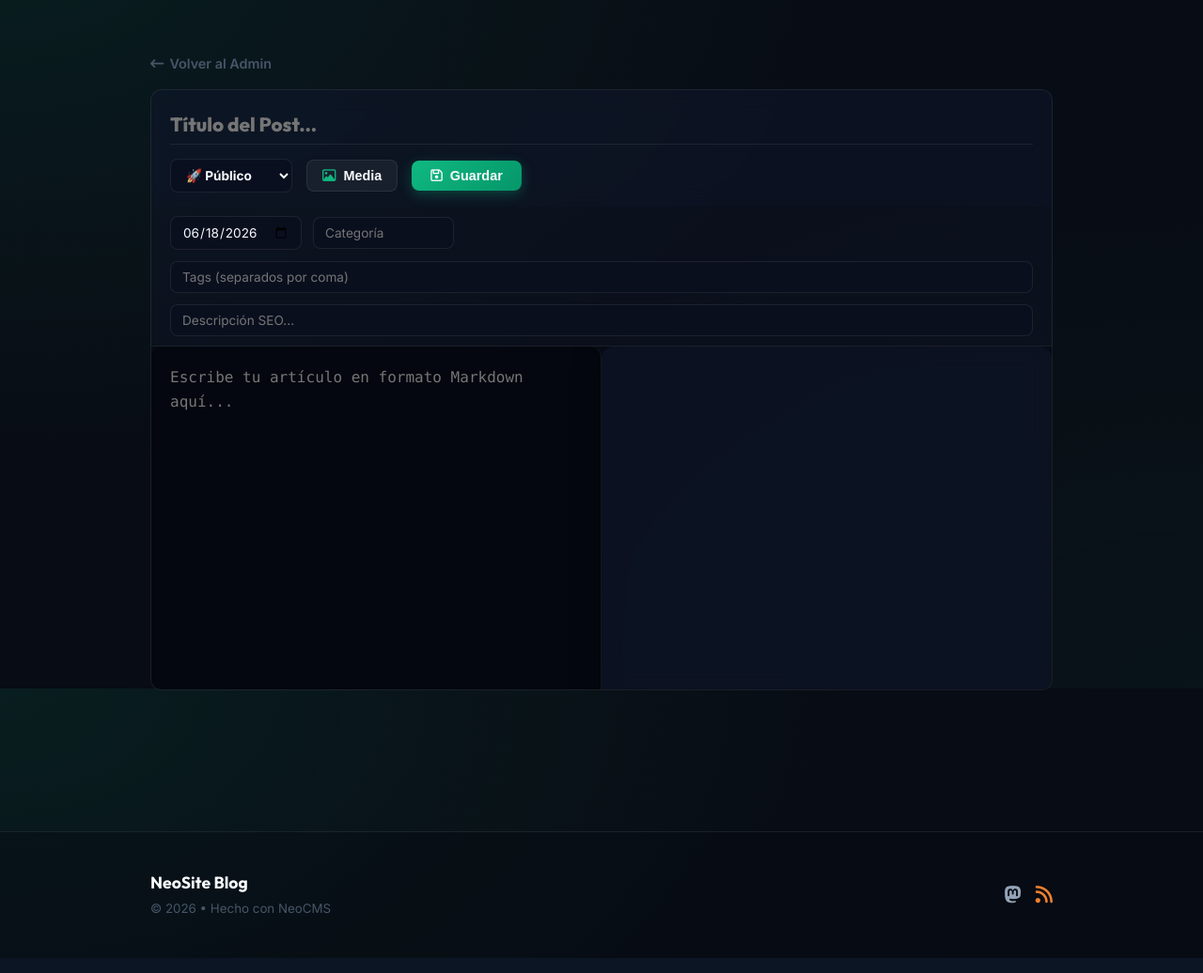
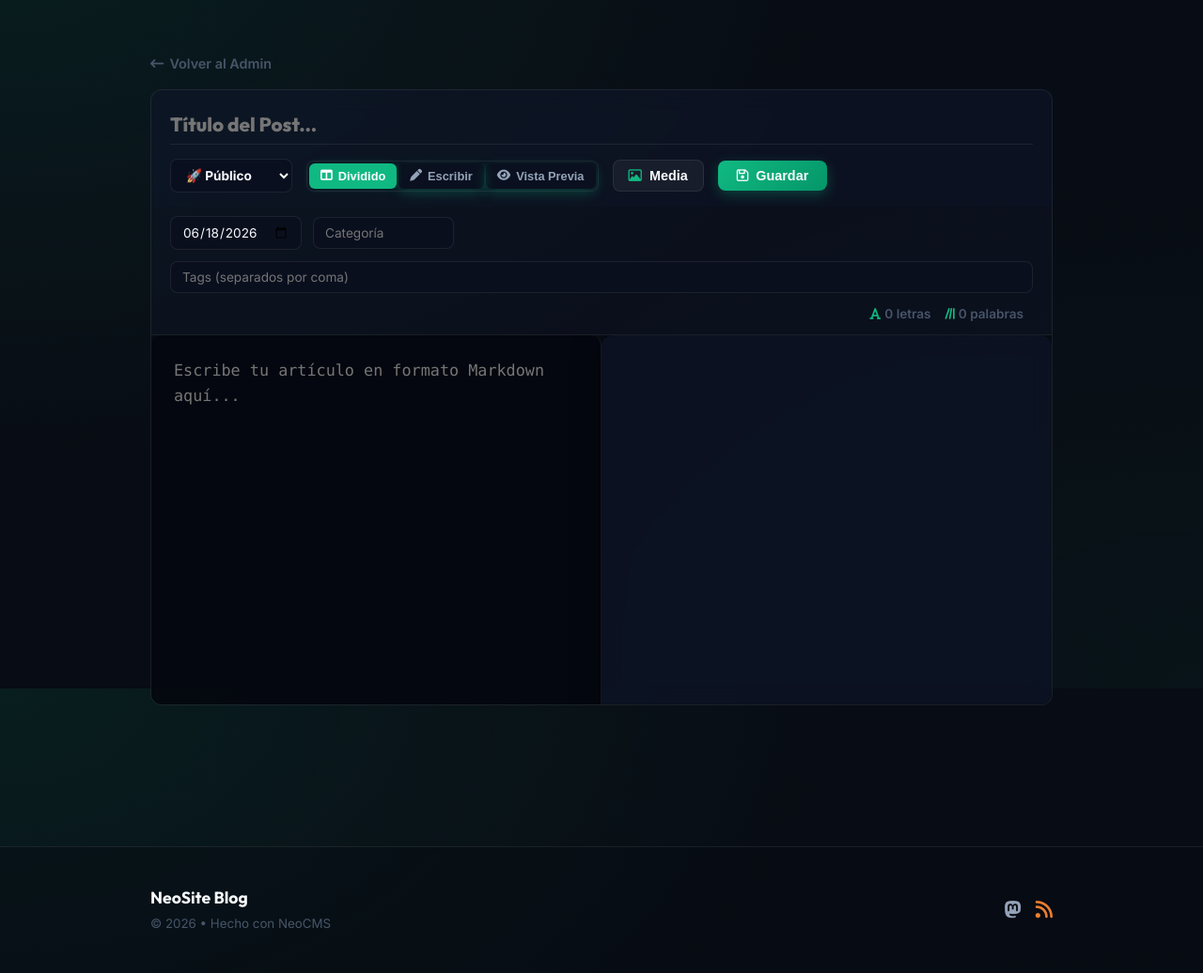
Before and after one commit to neoranger/neocms, a Flask app: page /admin/new in a window 1280 px wide. Shown: the part 67-1103 px from the top of the page at 94% size. Run offline with Flask 3, Linux system fonts and the light colour scheme; the visitor is signed in with stand-in values (Sample User, id 1).

Commit message:
Improve post editor layout with interactive view toggle and counters

```diff
--- a/templates/edit.html
+++ b/templates/edit.html
@@ -8,9 +8,10 @@
         .editor-workspace {
             display: flex;
             flex-direction: column;
-            height: 80vh;
+            height: 82vh;
             margin-top: 15px;
             margin-bottom: 30px;
+            gap: 0;
         }
 
         /* Barra de Herramientas */
@@ -57,23 +58,75 @@
             box-shadow: none !important;
         }
 
+        /* Controles de Modo de Vista */
+        .view-controls {
+            display: flex;
+            background: rgba(10, 15, 30, 0.6);
+            border: 1px solid var(--border-color);
+            border-radius: 8px;
+            padding: 2px;
+            gap: 2px;
+        }
+
+        .btn-view-mode {
+            background: transparent;
+            border: none;
+            color: var(--text-secondary);
+            padding: 6px 12px;
+            font-size: 0.8rem;
+            font-weight: 600;
+            cursor: pointer;
+            border-radius: 6px;
+            transition: all 0.2s cubic-bezier(0.4, 0, 0.2, 1);
+            display: inline-flex;
+            align-items: center;
+            gap: 6px;
+        }
+
+        .btn-view-mode:hover {
+            color: var(--text-primary);
+        }
+
+        .btn-view-mode.active {
+            color: #fff !important;
+            background: var(--accent-primary) !important;
+            box-shadow: 0 0 10px rgba(16, 185, 129, 0.2);
+        }
+
         /* GRID PRINCIPAL */
         .editor-grid {
             display: grid;
-            grid-template-columns: 1fr 1fr;
             flex-grow: 1;
             min-height: 0;
             border: 1px solid var(--border-color);
             border-radius: 0 0 12px 12px;
             background: rgba(8, 12, 20, 0.4);
             overflow: hidden;
+            transition: all 0.3s ease;
+        }
+
+        /* Clases de modos de vista */
+        .editor-grid.mode-split {
+            grid-template-columns: 1fr 1fr;
+        }
+        .editor-grid.mode-write {
+            grid-template-columns: 1fr;
+        }
+        .editor-grid.mode-write #preview {
+            display: none;
+        }
+        .editor-grid.mode-preview {
+            grid-template-columns: 1fr;
+        }
+        .editor-grid.mode-preview textarea#markdown-input {
+            display: none;
         }
 
         /* Área de escritura y preview */
         textarea#markdown-input, #preview {
             width: 100%;
             height: 100%;
-            padding: 20px;
+            padding: 24px;
             border: none;
             overflow-y: auto;
             resize: none;
@@ -83,15 +136,20 @@
         textarea#markdown-input {
             background: rgba(5, 8, 15, 0.95);
             color: var(--text-primary);
-            font-family: 'Consolas', 'Monaco', monospace;
-            font-size: 1rem;
+            font-family: 'Consolas', 'Monaco', 'Courier New', monospace;
+            font-size: 1.05rem;
             line-height: 1.6;
             border-right: 1px solid var(--border-color);
             outline: none;
+            transition: border-color 0.2s ease;
+        }
+
+        textarea#markdown-input:focus {
+            border-right-color: var(--accent-primary);
         }
 
         #preview {
-            background: rgba(10, 15, 30, 0.4);
+            background: rgba(10, 15, 30, 0.2);
             color: var(--text-secondary);
         }
 
@@ -111,7 +169,7 @@
 
         @media (max-width: 768px) {
             .editor-workspace { height: auto; min-height: 100vh; }
-            .editor-grid { grid-template-columns: 1fr; min-height: 800px; }
+            .editor-grid.mode-split { grid-template-columns: 1fr; }
             textarea#markdown-input, #preview { height: 400px; }
         }
     </style>
@@ -135,6 +193,19 @@
                 <option value="draft" {% if post.status == 'draft' %}selected{% endif %}>📝 Borrador</option>
             </select>
 
+            <!-- Modo de Vista -->
+            <div class="view-controls">
+                <button type="button" class="btn-view-mode active" id="btn-split" onclick="changeViewMode('split')" title="Pantalla Dividida">
+                    <i class="fa-solid fa-columns"></i> <span class="hide-mobile">Dividido</span>
+                </button>
+                <button type="button" class="btn-view-mode" id="btn-write" onclick="changeViewMode('write')" title="Solo Editor">
+                    <i class="fa-solid fa-pen"></i> <span class="hide-mobile">Escribir</span>
+                </button>
+                <button type="button" class="btn-view-mode" id="btn-preview" onclick="changeViewMode('preview')" title="Solo Vista Previa">
+                    <i class="fa-solid fa-eye"></i> <span class="hide-mobile">Vista Previa</span>
+                </button>
+            </div>
+
             <button type="button" class="btn btn-secondary" style="padding: 8px 16px; border-radius: 8px;" onclick="document.getElementById('file-uploader').click()">
                 <i class="fa-regular fa-image" style="color: var(--accent-primary);"></i> Media
             </button>
@@ -147,10 +218,15 @@
             <input type="date" name="date" value="{{ post.date }}" class="meta-input" style="width: 140px;">
             <input type="text" name="category" value="{{ post.category }}" placeholder="Categoría" class="meta-input" style="width: 150px;">
             <input type="text" name="tags" value="{{ post.tags }}" placeholder="Tags (separados por coma)" class="meta-input" style="flex-grow: 1;">
-            <input type="text" name="description" value="{{ post.description }}" placeholder="Descripción SEO..." class="meta-input" style="flex-grow: 2;">
+
+            <!-- Contadores de palabras y caracteres -->
+            <div style="display: flex; gap: 15px; margin-left: auto; color: var(--text-muted); font-size: 0.85rem; font-weight: 600; padding: 0 10px;">
+                <span><i class="fa-solid fa-font" style="margin-right: 4px; color: var(--accent-primary);"></i><span id="char-count">0</span> letras</span>
+                <span><i class="fa-solid fa-lines-leaning" style="margin-right: 4px; color: var(--accent-primary);"></i><span id="word-count">0</span> palabras</span>
+            </div>
         </div>
 
-        <div class="editor-grid">
+        <div class="editor-grid mode-split" id="editor-grid">
             <textarea name="content" id="markdown-input" placeholder="Escribe tu artículo en formato Markdown aquí...">{{ post.content }}</textarea>
             <div id="preview" class="prose"></div>
         </div>
@@ -163,9 +239,42 @@
     <script>
         const input = document.getElementById('markdown-input');
         const preview = document.getElementById('preview');
+        const grid = document.getElementById('editor-grid');
+
+        // Modo de vista interactivo
+        function changeViewMode(mode) {
+            // Remover clases
+            grid.classList.remove('mode-split', 'mode-write', 'mode-preview');
+            document.querySelectorAll('.btn-view-mode').forEach(btn => btn.classList.remove('active'));
+
+            // Añadir clase correspondiente
+            grid.classList.add(`mode-${mode}`);
+            document.getElementById(`btn-${mode}`).classList.add('active');
+
+            // Guardar preferencia local
+            localStorage.setItem('editor_view_mode', mode);
+        }
+
+        // Cargar preferencia del localStorage
+        const savedMode = localStorage.getItem('editor_view_mode');
+        if (savedMode) {
+            changeViewMode(savedMode);
+        }
+
+        // Contadores en tiempo real
+        function updateCounters() {
+            const text = input.value || '';
+            const charCount = text.length;
+            const words = text.trim().split(/\s+/).filter(w => w.length > 0);
+            const wordCount = words.length;
+
+            document.getElementById('char-count').textContent = charCount;
+            document.getElementById('word-count').textContent = wordCount;
+        }
 
         function updatePreview() {
             preview.innerHTML = marked.parse(input.value);
+            updateCounters();
         }
         input.addEventListener('input', updatePreview);
         updatePreview();
```
